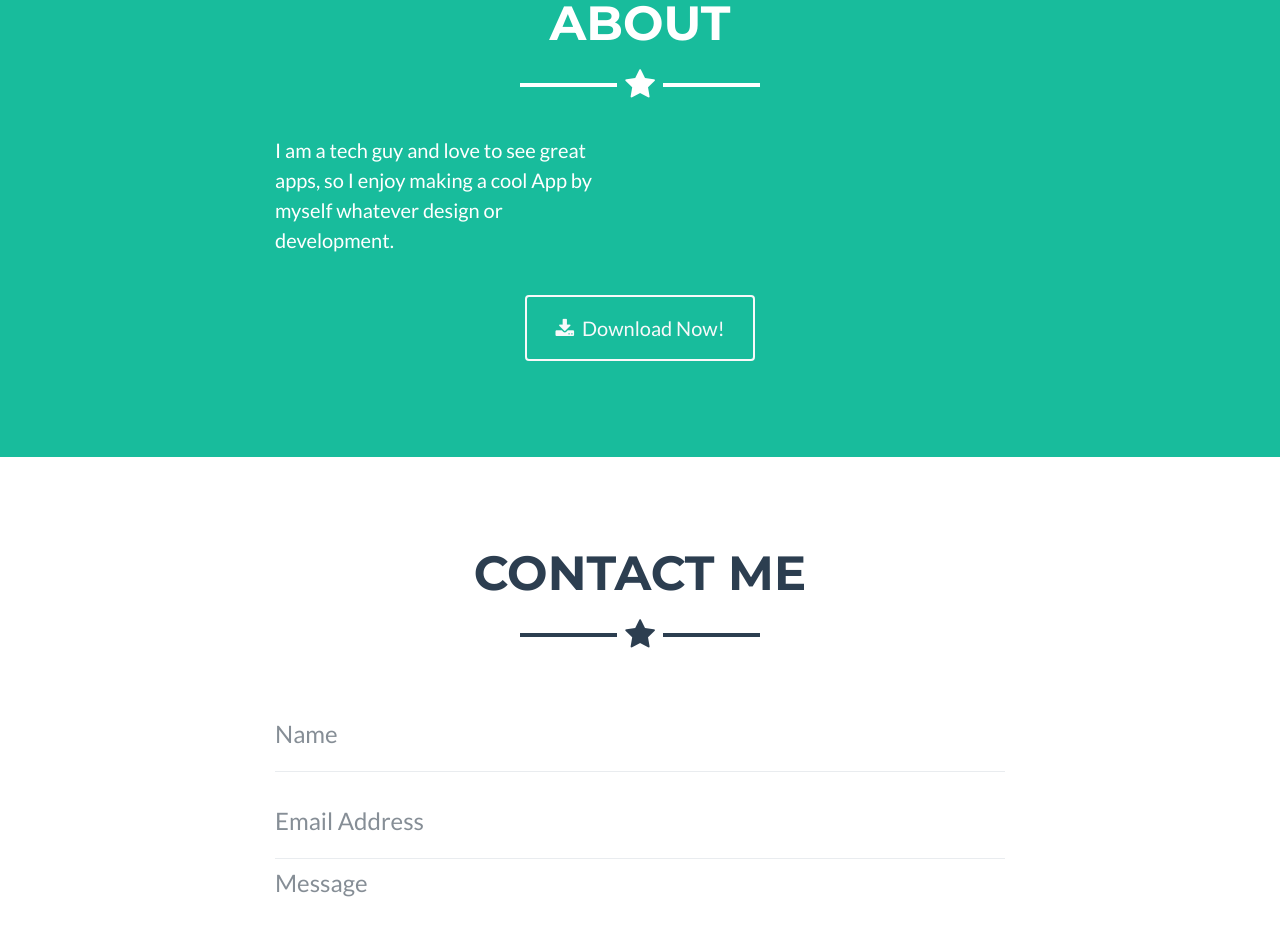
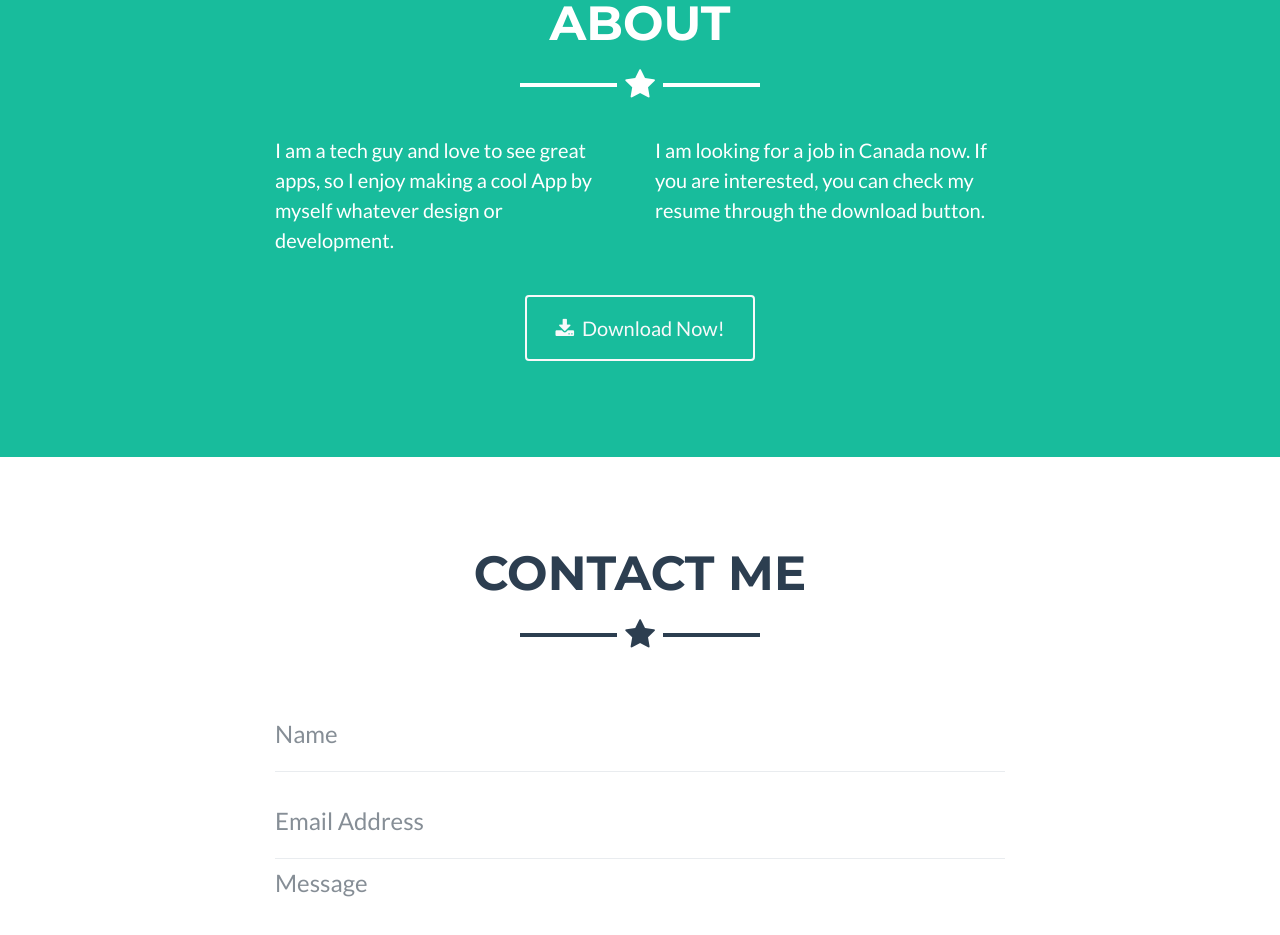
Before and after one commit to li000592/Haorong-website, a plain HTML site: page index.html in a window 1280 px wide. Shown: the part 1837-2772 px from the top of the page. Drawn offline with nearby package versions, Linux system fonts and the light colour scheme.

Commit message:
download text

```diff
--- a/index.html
+++ b/index.html
@@ -164,7 +164,10 @@
             </p>
           </div>
           <div class="col-lg-4 mr-auto">
-            <p class="lead"></p>
+            <p class="lead">
+              I am looking for a job in Canada now. If you are interested, you can check my resume through the download
+              button.
+            </p>
           </div>
         </div>
         <div class="text-center mt-4">
```
